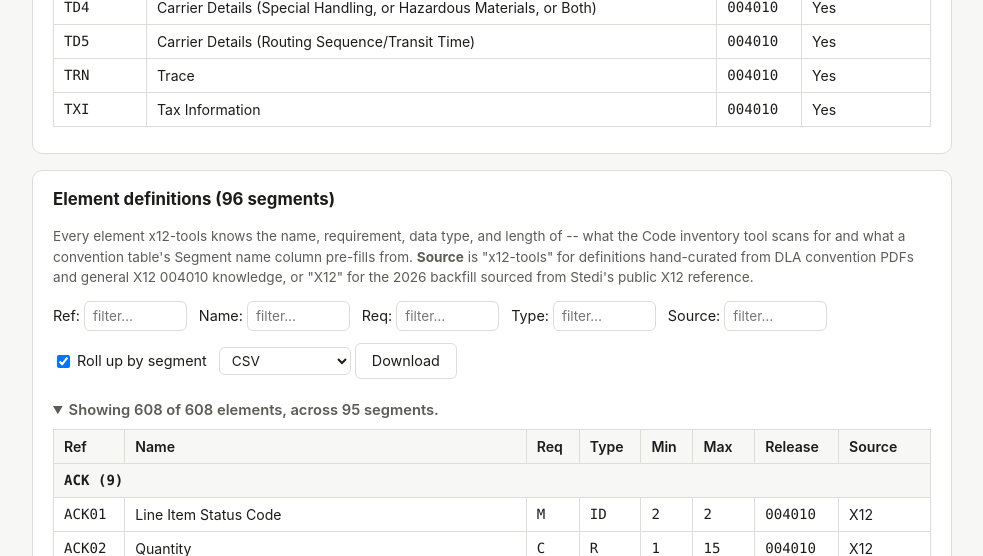
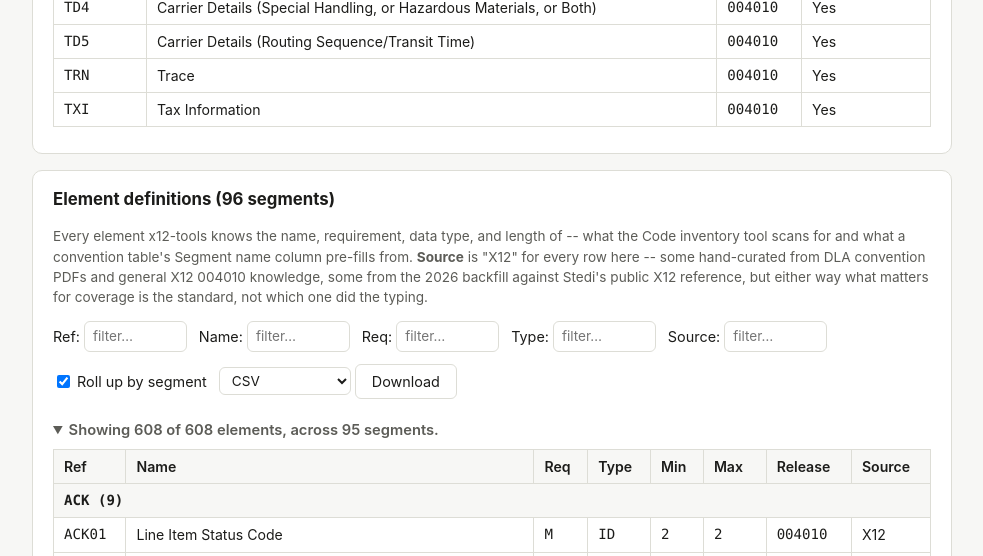
Before and after one commit to tidyedi/tools, a FastAPI app: page /reference in a window 1280 px wide. Shown: the part 3832-4388 px from the top of the page, without its empty margins (148-1131 px from the left). Run offline with FastAPI, Linux system fonts and the light colour scheme.

Commit message:
Reference data: stop showing "x12-tools" as a source
"x12-tools" is this codebase's own name, not a standards source -- it
was leaking out as the Source label for every hand-curated element
definition, alongside "X12" for the Stedi-backfilled ones. Both are
really X12 004010 material either way (the hand-curated ones just came
from DLA convention PDFs and general X12 knowledge instead of Stedi's
site), so both now display as "X12". element_source() itself is
unchanged -- still distinguishes "Stedi" vs "x12-tools" internally --
only the public-facing _DISPLAY_SOURCE mapping changed.

Co-Authored-By: Claude Sonnet 5 <noreply@anthropic.com>
Claude-Session: https://claude.ai/code/session_014TBdAkE4brmYhKUEyLARuc

```diff
--- a/src/x12_tools/app.py
+++ b/src/x12_tools/app.py
@@ -110,13 +110,14 @@ TOOLS: list[dict[str, str]] = [
     },
 ]
 
-#: element_source() and segment_names.py both track/derive from "Stedi" --
-#: the public reference tables show that as "X12" instead (it's Stedi's
-#: public *X12* reference, and "X12" is the more meaningful label for
-#: someone checking coverage, not "which third-party site did this pass
-#: through"). Anything not in this map is shown as element_source() returns
-#: it (currently just "x12-tools", for hand-curated definitions).
-_DISPLAY_SOURCE: dict[str, str] = {"Stedi": "X12"}
+#: element_source() returns "Stedi" (Stedi's public X12 reference) or
+#: "x12-tools" (hand-curated from DLA convention PDFs and general X12 004010
+#: knowledge -- see its docstring) -- neither is a real standards source, and
+#: "x12-tools" in particular is just this codebase's own name, not something
+#: that published the data. The public reference tables show both as "X12"
+#: instead: what a coverage-checker actually cares about is which standard
+#: a definition represents, not which internal bucket tracked how it got here.
+_DISPLAY_SOURCE: dict[str, str] = {"Stedi": "X12", "x12-tools": "X12"}
 
 #: Owner-only tools, shown at /tools/owner instead of on the public hub.
 #: Same shape as TOOLS (slug/title/blurb, or url for an external link). Give
--- a/src/x12_tools/templates/reference.html
+++ b/src/x12_tools/templates/reference.html
@@ -74,9 +74,10 @@
       Every element x12-tools knows the name, requirement, data type, and
       length of -- what the Code inventory tool scans for and what a
       convention table's Segment name column pre-fills from.
-      <strong>Source</strong> is "x12-tools" for definitions hand-curated
-      from DLA convention PDFs and general X12 004010 knowledge, or "X12"
-      for the 2026 backfill sourced from Stedi's public X12 reference.
+      <strong>Source</strong> is "X12" for every row here -- some hand-curated
+      from DLA convention PDFs and general X12 004010 knowledge, some from
+      the 2026 backfill against Stedi's public X12 reference, but either way
+      what matters for coverage is the standard, not which one did the typing.
     </p>
     <div class="filter-bar">
       <label class="inline"><span>Ref:</span> <input type="text" id="el-filter-ref" placeholder="filter…"></label>
```
